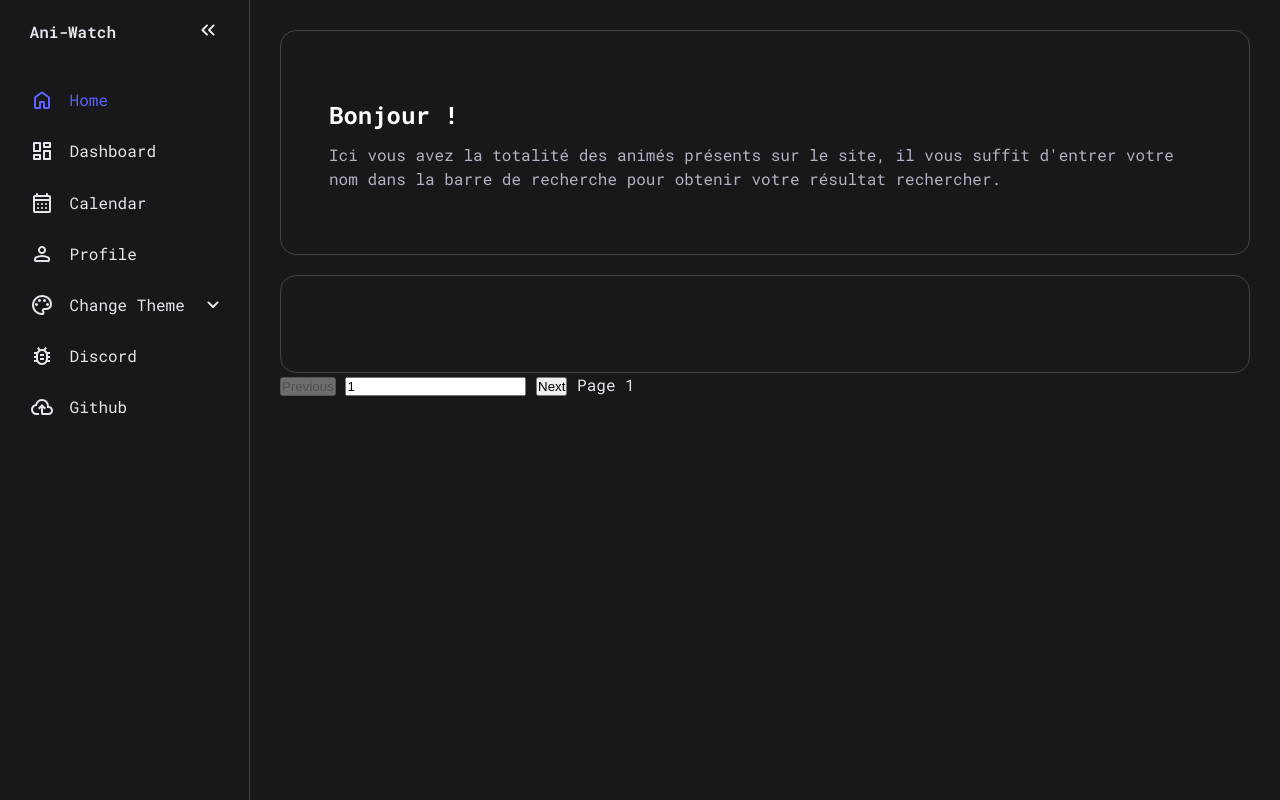
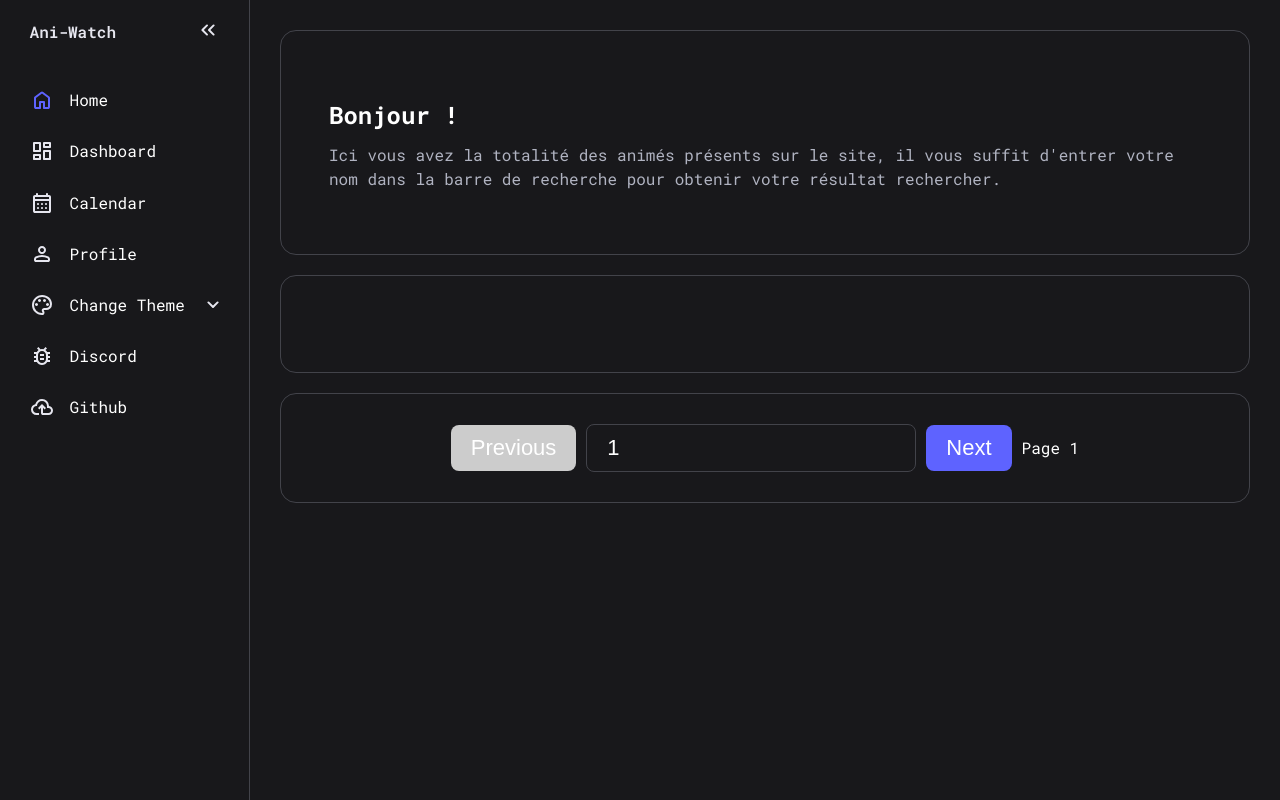
Before and after one commit to F0shing/F0shing.github.io, a plain HTML site: page index.html in a window 1280 px wide. Drawn offline with Linux system fonts and the light colour scheme; files that its build step writes are made by us from their sources; no server answers; files whose address does not match are found by name.

Commit message:
Add files via upload

```diff
--- a/css/affiche.css
+++ b/css/affiche.css
@@ -6,6 +6,10 @@
   --accent-clr: #5e63ff;
   --secondary-text-clr: #b0b3c1;
   --cardsbackground-clr: #27272a;
+}
+
+* {
+  color: white;
 }
 
 .anime-container {
@@ -144,3 +148,50 @@
   color: #666;
   margin-top: 5px;
 }
+
+
+/* Add some basic styling to the pagination buttons */
+#pagination {
+  text-align: center;
+  border: var(--line-clr) 1px solid;
+  border-radius: 1em;
+  margin-top: 20px;
+  padding: 30px;
+  display: flex;
+  flex-wrap: wrap-reverse;
+  justify-content: center;
+  align-items: center;
+  gap: 10px;
+}
+
+#prev-page, #next-page {
+  background-color: var(--accent-clr);
+  width: 1fr;
+  color: #fff;
+  border: none;
+  padding: 10px 20px;
+  font-size: 22px;
+  cursor: pointer;
+  border-radius: 8px;
+  transition: transform 0.15s ease-out;
+}
+
+#prev-page:hover, #next-page:hover {
+  background-color: var(--hover-clr);
+  transform: scale(1.05);
+}
+
+#prev-page:disabled, #next-page:disabled {
+  background-color: #ccc;
+  cursor: not-allowed;
+}
+
+.page-input {
+  width: 1fr;
+  background-color: var(--base-clr);
+  border: var(--line-clr) 1px solid;
+  color: #fff;
+  padding: 10px 20px;
+  font-size: 22px;
+  border-radius: 8px;
+}
--- a/css/style.css
+++ b/css/style.css
@@ -232,12 +232,13 @@ main p {
   }
 
   main {
-    padding: 2em 1em 60px 1em;
+    padding: 2em 1em 60px 0.6em;
   }
 
   .container {
     border: none;
     padding: 0;
+    margin: 0;
   }
 
   #sidebar {
```
Also changed, not shown: css/cards.css (+6 -2 lines).
